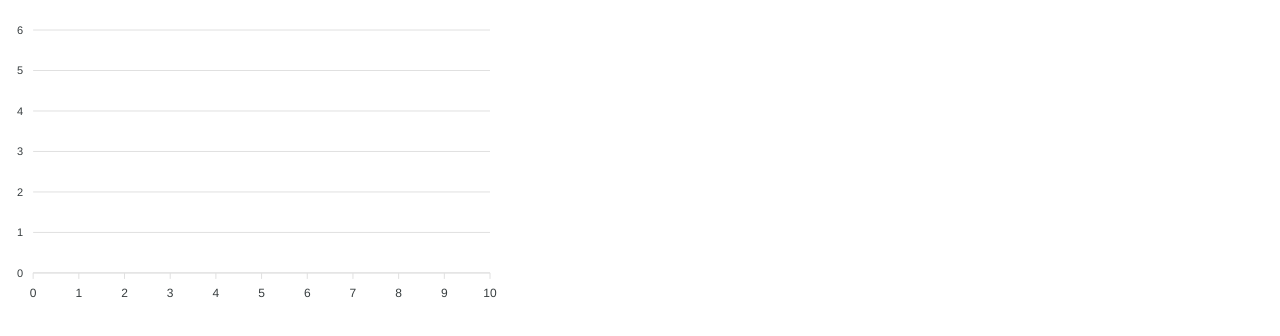
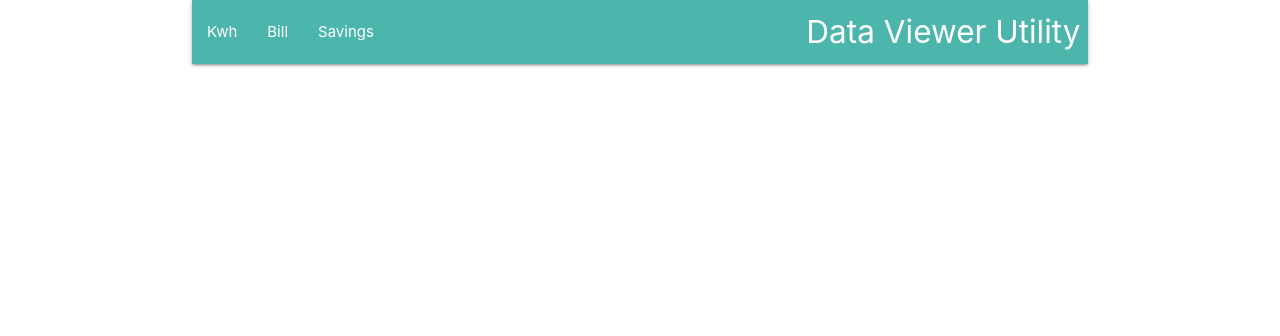
Before and after one commit to Yassine56/data-viewer-utility, a React (Create React App) app in the folder client/: page / in a window 1280 px wide. Shown: the top 336 px of the page. Built offline with nearby package versions, Linux system fonts and the light colour scheme; no server answers.

Commit message:
materializecss integration and header component

```diff
--- a/client/package.json
+++ b/client/package.json
@@ -6,9 +6,11 @@
   "dependencies": {
     "apexcharts": "^2.2.3",
     "axios": "^0.18.0",
+    "materialize-css": "^1.0.0",
     "react": "^16.6.3",
     "react-apexcharts": "^1.1.0",
     "react-dom": "^16.6.3",
+    "react-router-dom": "^4.3.1",
     "react-scripts": "2.1.1"
   },
   "scripts": {
--- a/client/public/index.html
+++ b/client/public/index.html
@@ -10,6 +10,7 @@
       homescreen on Android. See https://developers.google.com/web/fundamentals/web-app-manifest/
     -->
     <link rel="manifest" href="%PUBLIC_URL%/manifest.json">
+
     <!--
       Notice the use of %PUBLIC_URL% in the tags above.
       It will be replaced with the URL of the `public` folder during the build.
@@ -18,7 +19,13 @@
       Unlike "/favicon.ico" or "favicon.ico", "%PUBLIC_URL%/favicon.ico" will
       work correctly both with client-side routing and a non-root public URL.
       Learn how to configure a non-root public URL by running `npm run build`.
+
     -->
+    <!-- materializecss cdn -->
+    <link rel="stylesheet" href="https://cdnjs.cloudflare.com/ajax/libs/materialize/1.0.0/css/materialize.min.css">
+
+    <!-- Compiled and minified JavaScript -->
+    <script src="https://cdnjs.cloudflare.com/ajax/libs/materialize/1.0.0/js/materialize.min.js"></script>
     <title>React App</title>
   </head>
   <body>
--- a/client/src/App.js
+++ b/client/src/App.js
@@ -1,11 +1,22 @@
 import React, { Component } from 'react';
+import {BrowserRouter, Route} from 'react-router-dom';
+
+
 import Graph from './components/Graph';
+import Header from './components/Header';
+
 
 class App extends Component {
   render() {
     return (
-      <div className="App">
-          <Graph />
+      <div className="container">
+          <BrowserRouter>
+             <div>
+               <Route path="/" component={Header} />
+               <Route exact path="/graph" component={Graph} />
+             </div>
+
+          </BrowserRouter>
       </div>
     );
   }
--- a/client/src/components/Graph.js
+++ b/client/src/components/Graph.js
@@ -7,7 +7,7 @@ class Graph extends Component {
     this.state = {
       options: {
         chart: {
-          id: "basic-bar"
+          id: ""
         },
         xaxis: {
           categories: []
@@ -15,7 +15,7 @@ class Graph extends Component {
       },
       series: [
         {
-          name: "Bill",
+          name: "",
           data: []
         }
       ]
@@ -64,7 +64,7 @@ class Graph extends Component {
               options={this.state.options}
               series={this.state.series}
               type="bar"
-              width="500"
+              width="800"
             />
           </div>
         </div>
--- /dev/null
+++ b/client/src/components/Header.js
@@ -0,0 +1,24 @@
+import React, {Component} from 'react';
+
+class Header extends Component{
+  render(){
+    console.log("header compo");
+    return(
+      <div>
+
+        <nav>
+          <div className="nav-wrapper teal lighten-2">
+            <a href="#" className="brand-logo right">Data Viewer Utility</a>
+            <ul id="nav-mobile" className="left hide-on-med-and-down">
+                <li><a href="/kwh">Kwh</a></li>
+                <li><a href="/bill">Bill</a></li>
+                <li><a href="/savings">Savings</a></li>
+            </ul>
+          </div>
+        </nav>
+
+      </div>)
+  }
+}
+
+export default Header;
--- a/package.json
+++ b/package.json
@@ -7,7 +7,7 @@
     "test": "echo \"Error: no test specified\" && exit 1",
     "server": "nodemon index.js",
     "client": " npm start --prefix client",
-    "dev" : " concurrently \"npm run server\" \"npm run client \" "
+    "dev": " concurrently \"npm run server\" \"npm run client \" "
   },
   "author": "Abouelouafa Yassine",
   "license": "ISC",
```
Also changed, not shown: 2 other files (tests, documents, lock files or other folders).
